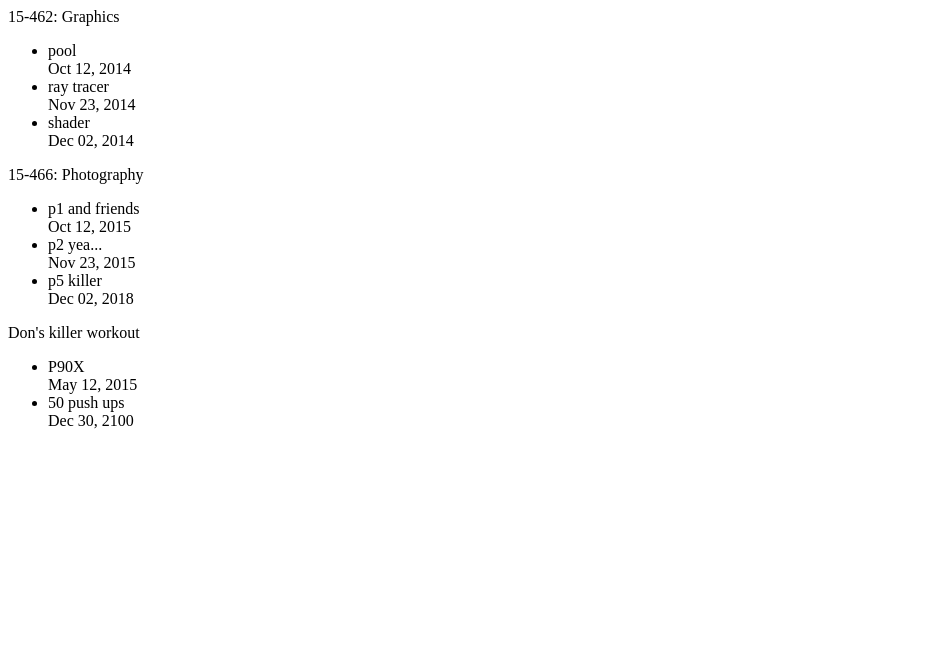
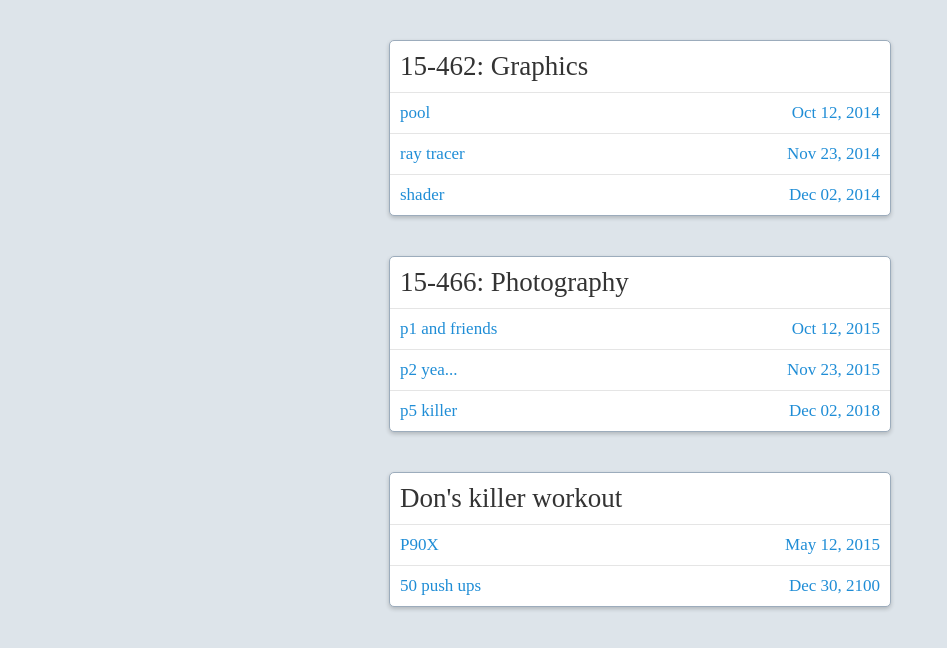
Before and after one commit to donhcd/feedasana, a website: page html/index.html in a window 1280 px wide. Shown: the whole page, without its empty margins (0-947 px from the left). Drawn offline with Linux system fonts and the light colour scheme.

Commit message:
susan: style of landing page

```diff
--- a/html/css/feedasana.css
+++ b/html/css/feedasana.css
@@ -1 +1,48 @@
 /* This is the main style sheet. */
+body {
+  font-family: "Source Sans Pro";
+  font-size: 17px;
+  color: #333333;
+  background-color: #dde4ea;
+}
+
+.feed-block {
+  border: 1px solid #9cacbc;
+  width: 500px;
+  margin: 40px auto;
+  background: #ffffff;
+  -webkit-border-radius: 5px;
+  -moz-border-radius: 5px;
+  -ms-border-radius: 5px;
+  -o-border-radius: 5px;
+  -webkit-box-shadow: 0px 2px 4px rgba(0,0,0,0.2);
+  box-shadow: 0px 2px 4px rgba(0,0,0,0.2);
+}
+
+.feed-name, .feed-task {
+  padding: 10px;
+}
+
+.feed-name {
+  font-weight: lighter;
+  font-size: 27px;
+}
+
+.feed-tasks {
+  color: #1f8dd6;
+
+}
+
+.feed-task {
+  border-top: 1px solid #e5e5e5;
+
+}
+
+.feed-task-name {
+
+
+}
+
+.feed-task-due {
+  float: right;
+}
--- a/html/index.html
+++ b/html/index.html
@@ -8,18 +8,20 @@
     <link rel="stylesheet" href="css/feedasana.css">
   </head>
   <body ng-controller="feedController">
-    <div ng-repeat="feed in allSubscriptions">
-      <div>{{feed.name}}</div>
-      <ul>
-        <li ng-repeat="task in feed.tasks">
-          <div>
-            {{task.name}}
+    <div class="main-container">
+      <div class="feed-block" ng-repeat="feed in allSubscriptions">
+        <div class="feed-name">{{feed.name}}</div>
+        <div class="feed-tasks">
+          <div class="feed-task" ng-repeat="task in feed.tasks">
+            <span class="feed-task-name">
+              {{task.name}}
+            </span>
+            <span class="feed-task-due">
+              {{task.due}}
+            </span>
           </div>
-          <div>
-            {{task.due}}
-          </div>
-        </li>
-      </ul>
+        </div>
+      </div>
     </div>
   </body>
 </html>
--- a/html/js/feedasana.js
+++ b/html/js/feedasana.js
@@ -30,8 +30,6 @@
         {name:"P90X", due:"May 12, 2015"},
         {name:"50 push ups", due:"Dec 30, 2100"}
       ]
-
-
     }
   ];
 }
```
